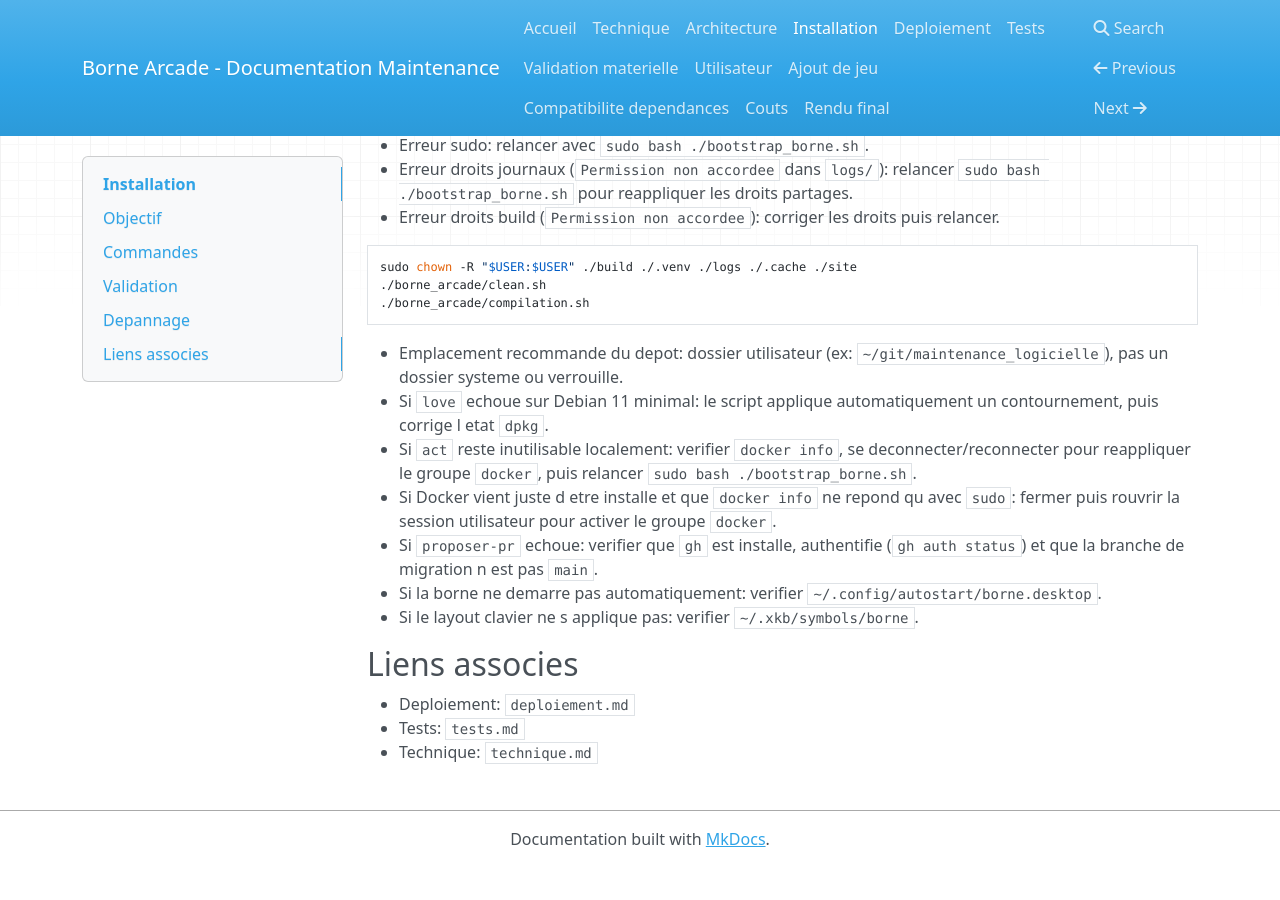
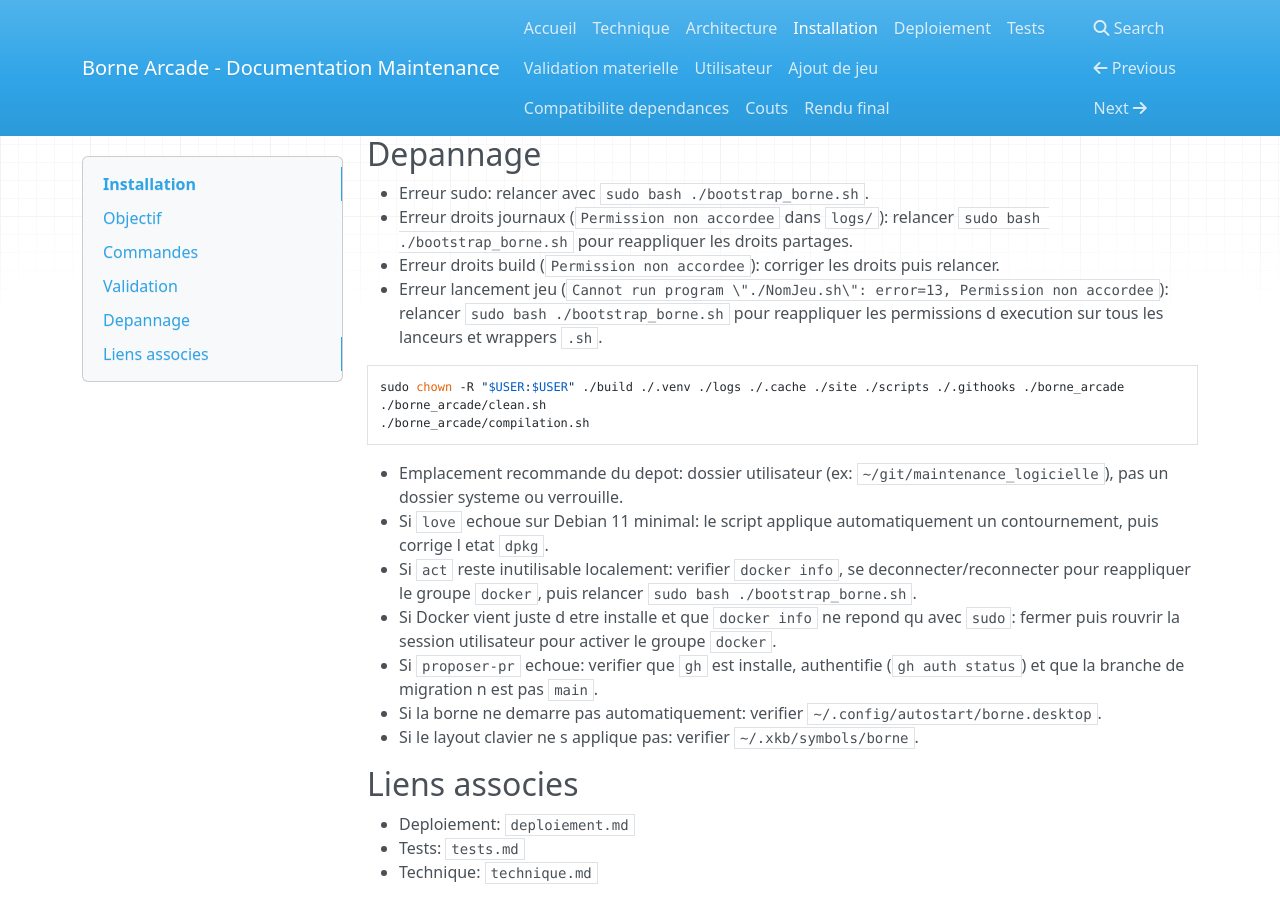
Before and after one commit to roro627/maintenance_logicielle, an MkDocs documentation site: the page built from docs/installation.md, in a window 1280 px wide and 900 px high, scrolled down 2737 px. Built offline with MkDocs 1.6.1, drawn with Linux system fonts in a browser that asks for light colours; nearby versions of some CDN libraries; before the commit the page ends 3604 px from its top, so only the background shows below that; some of the changed text lies outside the part shown.

Commit message:
feat: Enhance permission management for shared resources and script execution

````diff
--- a/docs/installation.md
+++ b/docs/installation.md
@@ -23,9 +23,9 @@ Le script `bootstrap_borne.sh` enchaine:
 - creation/maintenance de la venv Python,
 - installation des dependances par jeu (`requirements.txt`),
 - permissions scripts, autostart, layout clavier,
-- droits partages multi-utilisateurs sur `logs/`, `build/`, `.cache/`, `.venv/` et fichiers d exploitation,
+- droits partages multi-utilisateurs sur `logs/`, `build/`, `.cache/`, `.venv/`, `site/`, `scripts/`, `.githooks/` et `borne_arcade/`,
 - execution des etapes non-systeme (compilation/lint/tests/docs) sous l utilisateur appelant quand le bootstrap est lance via `sudo`,
-- normalisation finale ownership/permissions (`build/`, `logs/`, `.cache/`, `.venv/`, `site/`) pour eviter les artefacts root bloquants,
+- normalisation finale ownership/permissions (`build/`, `logs/`, `.cache/`, `.venv/`, `site/`, `scripts/`, `.githooks/`, `borne_arcade/`) pour eviter les artefacts root bloquants et reappliquer le bit executable sur tous les lanceurs `.sh`,
 - compilation, lint, tests smoke, documentation.
 
 Quand `Node.js` provient du depot officiel NodeSource, l installateur considere
@@ -142,9 +142,11 @@ Le journal bootstrap est ecrit dans `logs/bootstrap_borne_YYYYMMDD_HHMMSS.log`.
 - Erreur droits journaux (`Permission non accordee` dans `logs/`):
   relancer `sudo bash ./bootstrap_borne.sh` pour reappliquer les droits partages.
 - Erreur droits build (`Permission non accordee`): corriger les droits puis relancer.
+- Erreur lancement jeu (`Cannot run program \"./NomJeu.sh\": error=13, Permission non accordee`):
+  relancer `sudo bash ./bootstrap_borne.sh` pour reappliquer les permissions d execution sur tous les lanceurs et wrappers `.sh`.
 
 ```bash
-sudo chown -R "$USER:$USER" ./build ./.venv ./logs ./.cache ./site
+sudo chown -R "$USER:$USER" ./build ./.venv ./logs ./.cache ./site ./scripts ./.githooks ./borne_arcade
 ./borne_arcade/clean.sh
 ./borne_arcade/compilation.sh
 ```
````
Also changed, not shown: docs/compatibilite_dependances.md (+2 -1 lines), docs/rendu.md (+1 -1 lines), docs/technique.md (+3 -2 lines), docs/tests.md (+2 -1 lines), 5 other files.
